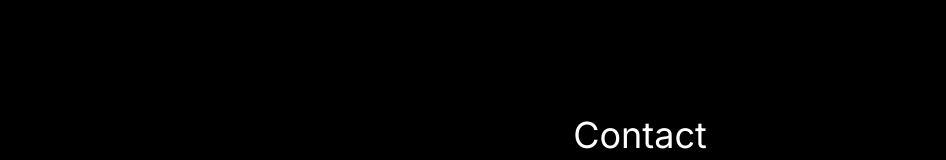
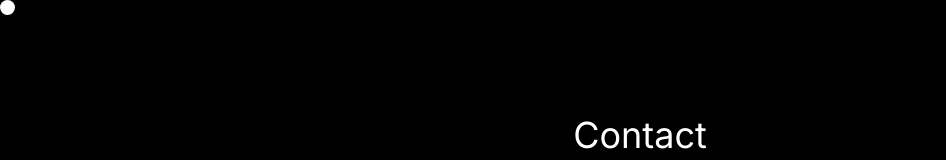
Before and after one commit to Jayjunyoung/portfolio_web_site, a Next.js app: page /contact in a window 1280 px wide. Shown: the top 160 px of the page, without its empty margins (0-946 px from the left). Built offline with nearby package versions, Linux system fonts and the light colour scheme.

Commit message:
fix: contact 페이지에서 커서 못 따라가는 버그 해결

```diff
--- a/app/contact/page.tsx
+++ b/app/contact/page.tsx
@@ -32,12 +32,30 @@ export default function Contact() {
     };
   });
 
+  useEffect(() => {
+    const circle = document.getElementById("circle");
+
+    if (circle) {
+      const onMouseMove = (e: { clientX: number; clientY: number }) => {
+        circle.style.transform = `translate(${e.clientX}px, ${
+          e.clientY + window.scrollY
+        }px)`;
+      };
+      document.addEventListener("mousemove", onMouseMove);
+
+      return () => {
+        document.removeEventListener("mousemove", onMouseMove);
+      };
+    }
+  }, []);
+
   const handleIconClick = (url: string) => {
     window.open(url, "_blank");
   };
 
   return (
-    <div className="w-[100vw] h-screen overflow-auto">
+    <div className="w-[100vw] h-screen overflow-auto relative">
+      <div id="circle" className="circle"></div>
       <div
         id="contact-page"
         className="w-full h-[100vh] flex justify-center items-center bg-black text-white"
--- a/app/globals.css
+++ b/app/globals.css
@@ -63,13 +63,14 @@ body {
 }
 
 #circle {
-  position: absolute;
+  position: fixed;
   width: 15px;
   height: 15px;
   background-color: white;
   border-radius: 50%;
   pointer-events: none;
   transition: transform 0.1s ease;
+  z-index: 99;
 }
 
 .envelope {
```
